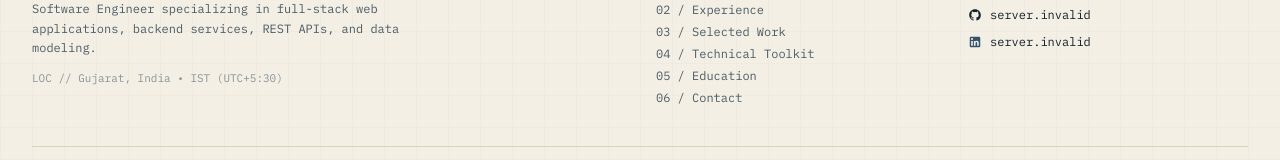
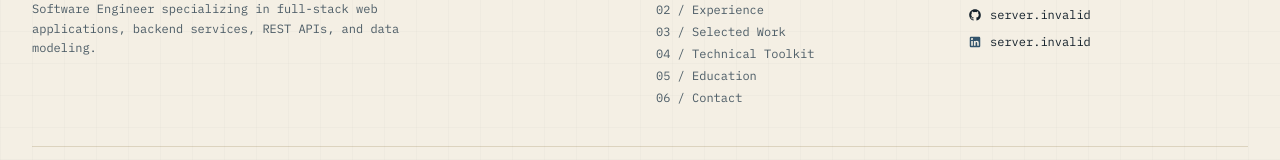
Before and after one commit to dev-naresh608/naresh-portfolio, a React (Vite) app: page / in a window 1280 px wide. Shown: the part 8225-8385 px from the top of the page. Built offline with nearby package versions, Linux system fonts and the light colour scheme; no server answers.

Commit message:
Remove location details from footer component
Removed location information from the footer.

```diff
--- a/src/components/layout/Footer.jsx
+++ b/src/components/layout/Footer.jsx
@@ -31,9 +31,6 @@ export const Footer = () => {
             <p className="font-mono text-xs text-[#4C5C66] max-w-sm leading-relaxed">
               Software Engineer specializing in full-stack web applications, backend services, REST APIs, and data modeling.
             </p>
-            <div className="font-mono text-[11px] text-[#8A9399]">
-              LOC // {siteConfig.contact.location} &bull; IST (UTC+5:30)
-            </div>
           </div>
 
           {/* Col 2: Navigation Links */}
```
